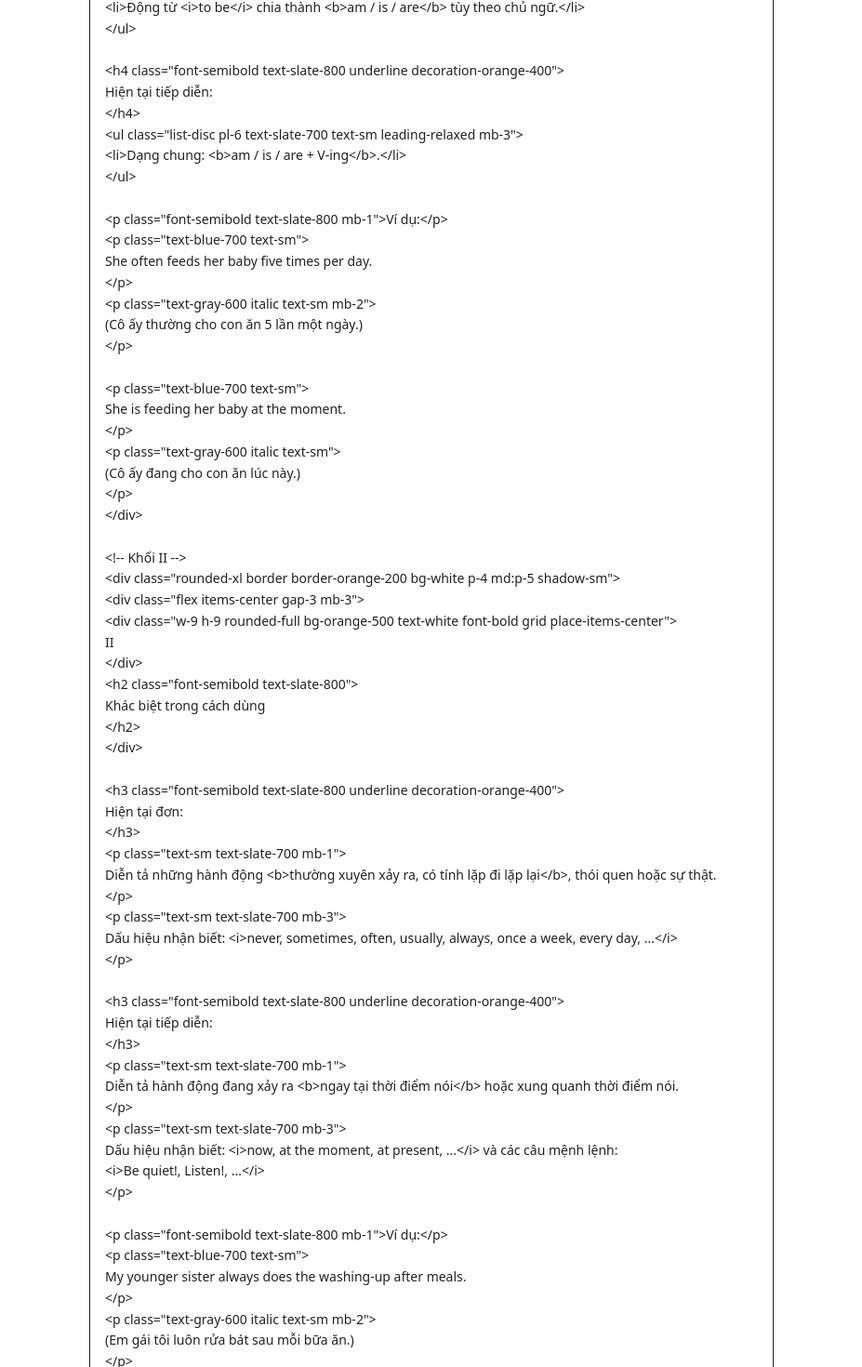
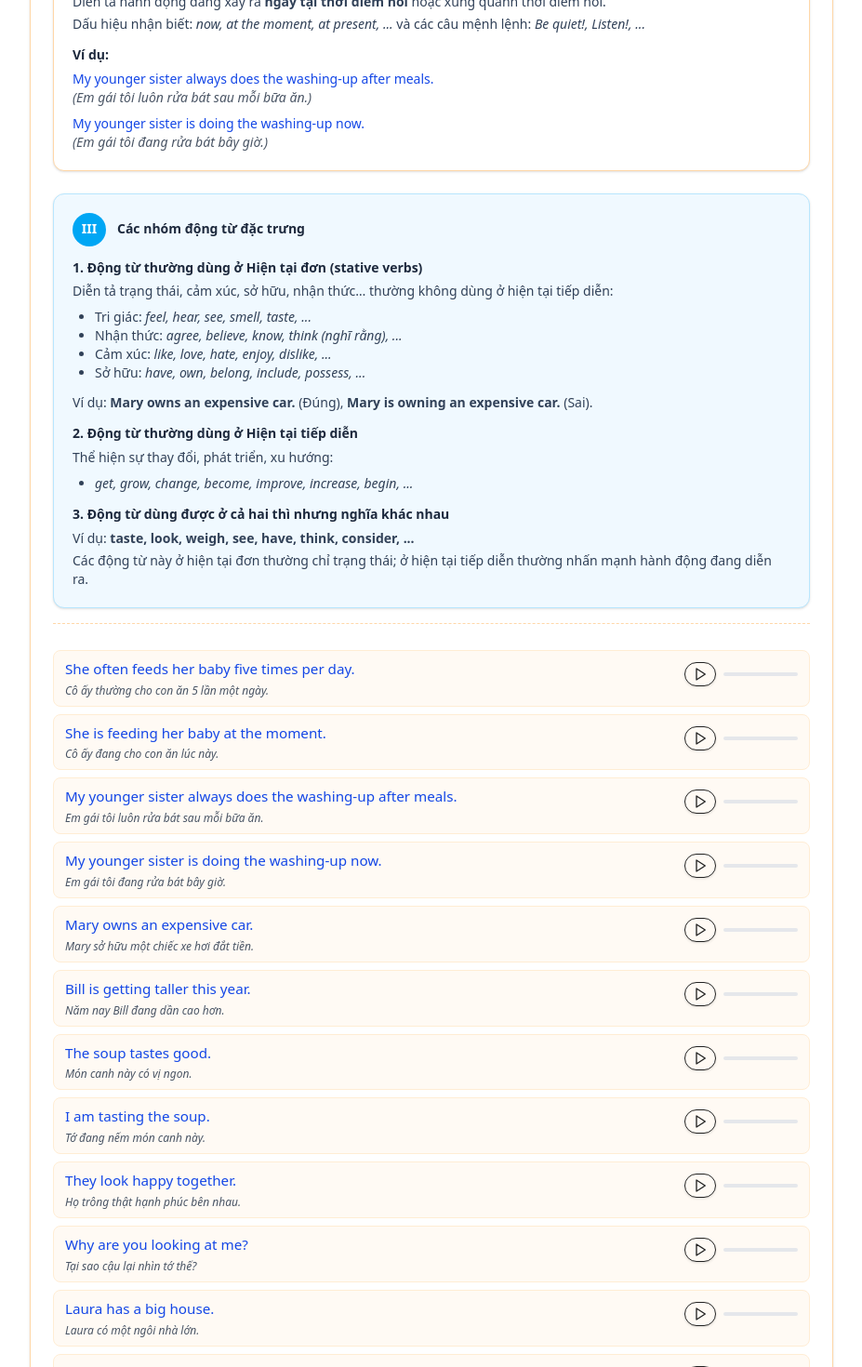
Before and after one commit to Thinit362/my-english-ai, a Next.js app: page /english-10/unit/1/grammar-1 in a window 1280 px wide. Shown: the part 1200-2670 px from the top of the page at 93% size, without its empty margins (176-1103 px from the left). Built offline with nearby package versions, Linux system fonts and the light colour scheme.

Commit message:
Update page.tsx

```diff
--- a/app/english-10/unit/[unit]/grammar-1/page.tsx
+++ b/app/english-10/unit/[unit]/grammar-1/page.tsx
@@ -7,24 +7,14 @@ import {
 } from "@/content/english10.grammar";
 import TTSPlay from "@/components/TTSPlay";
 
-type Params = {
-  unit: string;
-};
+type Params = { unit: string };
 
-/**
- * Build sẵn các đường dẫn:
- * /english-10/unit/1/grammar-1 ... /english-10/unit/10/grammar-1
- * chỉ cho những unit thật sự có grammar1.
- */
 export function generateStaticParams() {
   return EN10_GRAMMAR
     .filter((g) => !!g.grammar1)
     .map((g) => ({ unit: String(g.unit) }));
 }
 
-/**
- * SEO title cho từng bài Grammar 1
- */
 export async function generateMetadata({ params }: { params: Params }) {
   const unitNumber = Number(params.unit);
   const g = findGrammarByUnit(unitNumber);
@@ -35,55 +25,68 @@ export async function generateMetadata({ params }: { params: Params }) {
   };
 }
 
-/**
- * Trang hiển thị Grammar 1 cho từng Unit
- */
 export default function Grammar1Page({ params }: { params: Params }) {
   const unitNumber = Number(params.unit);
 
-  if (Number.isNaN(unitNumber)) {
-    notFound();
-  }
+  if (Number.isNaN(unitNumber)) notFound();
 
   const grammarUnit = findGrammarByUnit(unitNumber);
+  if (!grammarUnit || !grammarUnit.grammar1) notFound();
 
-  if (!grammarUnit || !grammarUnit.grammar1) {
-    notFound();
-  }
-
-  const block = grammarUnit!.grammar1;
+  const block = grammarUnit.grammar1;
 
   return (
-    <div className="max-w-3xl mx-auto px-4 py-8 space-y-6">
-      <h1 className="text-3xl font-bold mb-2">
+    <div className="max-w-4xl mx-auto px-4 py-8 space-y-6">
+      {/* Tiêu đề Unit */}
+      <h1 className="text-3xl font-bold mb-2 text-slate-900">
         Unit {unitNumber} – Grammar 1
       </h1>
 
-      {/* Tiêu đề ngữ pháp */}
-      <h2 className="text-2xl font-semibold text-blue-600">
+      {/* Tiêu đề bài ngữ pháp */}
+      <h2 className="text-2xl font-semibold text-orange-600">
         {block.title}
       </h2>
 
-      {/* Giải thích ngữ pháp (tiếng Việt) – giữ xuống dòng từ viExplain */}
-      <div className="bg-white border rounded-lg p-4 shadow-sm">
-        <p className="whitespace-pre-line text-sm leading-relaxed">
-          {block.viExplain}
+      {/* Thẻ bài ngữ pháp: gồm cả giải thích + ví dụ + TTS */}
+      <div className="rounded-2xl border border-orange-200 bg-white shadow-sm p-4 md:p-6 space-y-4">
+        {/* Giải thích (tiếng Việt), có màu sắc & tiêu đề I, II, III... */}
+        <div
+          className="text-sm leading-relaxed space-y-3"
+          // viExplain là HTML (đã có class Tailwind ở trong)
+          dangerouslySetInnerHTML={{ __html: block.viExplain }}
+        />
+
+        {/* Đường kẻ mờ ngăn nhẹ giữa giải thích & ví dụ */}
+        {block.examples.length > 0 && (
+          <div className="border-t border-dashed border-orange-200 pt-3" />
+        )}
+
+        {/* Các câu tiếng Anh + nút TTSPlay nằm NGAY TRONG THẺ BÀI */}
+        <div className="space-y-2">
+          {block.examples.map((ex, index) => (
+            <div
+              key={index}
+              className="flex items-start justify-between gap-3 rounded-lg bg-orange-50/60 border border-orange-100 px-3 py-2"
+            >
+              <div className="flex-1">
+                <p className="font-medium text-blue-700 text-[0.95rem]">
+                  {ex.en}
                 </p>
+                {ex.vi && (
+                  <p className="text-gray-600 italic text-xs mt-1">
+                    {ex.vi}
+                  </p>
+                )}
               </div>
 
-      {/* Danh sách ví dụ + nút Play TTS */}
-      <section className="space-y-3">
-        <h3 className="text-xl font-semibold">Ví dụ</h3>
-      {block.examples.map((ex, index) => (
-        <div key={index} className="bg-white border rounded-lg p-3 shadow-sm">
-       <div className="flex items-start justify-between gap-3">
-        <p className="font-medium text-blue-700">{ex.en}</p>
+              {/* Nút play TTS nằm sát câu tiếng Anh */}
+              <div className="shrink-0 mt-1">
                 <TTSPlay text={ex.en} />
               </div>
-      {ex.vi && <p className="text-gray-600 italic mt-1">{ex.vi}</p>}
             </div>
           ))}
-      </section>
+        </div>
+      </div>
     </div>
   );
 }
```
Lines whose indentation alone changed are shown as unchanged.
